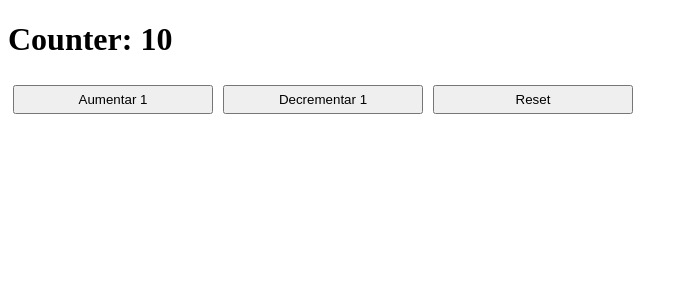
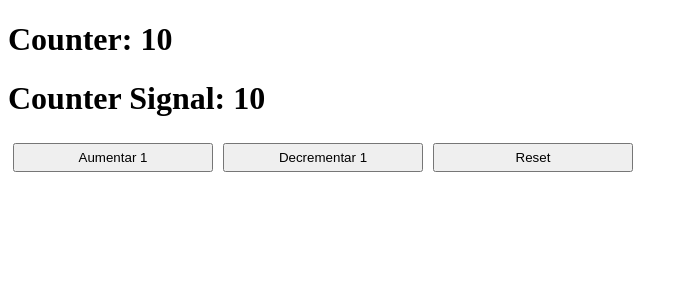
Before and after one commit to CristhianOdin91/udemy-angular20, an Angular app in the folder 02-bases/: page / in a window 1280 px wide. Shown: the top 300 px of the page, without its empty margins (0-687 px from the left). Built offline with nearby package versions, Linux system fonts and the light colour scheme.

Commit message:
Señales

```diff
--- a/02-bases/src/app/pages/counter/counter-page.component.html
+++ b/02-bases/src/app/pages/counter/counter-page.component.html
@@ -1,4 +1,5 @@
-  <h1>Counter: {{counter}}</h1>
+  <h1>Counter: {{ counter }}</h1>
+  <h1>Counter Signal: {{ counterSignal() }}</h1>
   <button (click)="increaseBy(1)">Aumentar 1</button>
   <button (click)="increaseBy(-1)">Decrementar 1</button>
   <button (click)="resetCounter()">Reset</button>
--- a/02-bases/src/app/pages/counter/counter-page.component.ts
+++ b/02-bases/src/app/pages/counter/counter-page.component.ts
@@ -1,4 +1,4 @@
-import { Component } from "@angular/core";
+import { Component, signal } from "@angular/core";
 
 @Component({
  templateUrl: './counter-page.component.html',
@@ -12,12 +12,15 @@ import { Component } from "@angular/core";
 })
 export class CounterPageComponent {
   counter = 10;
+  counterSignal = signal(10)
 
   increaseBy(value: number) {
     this.counter += value;
+    this.counterSignal.update(current => current + value);
   }
 
   resetCounter() {
-    this.counter = 10;
+    this.counter = 0;
+    this.counterSignal.set(0);
   }
 }
```
